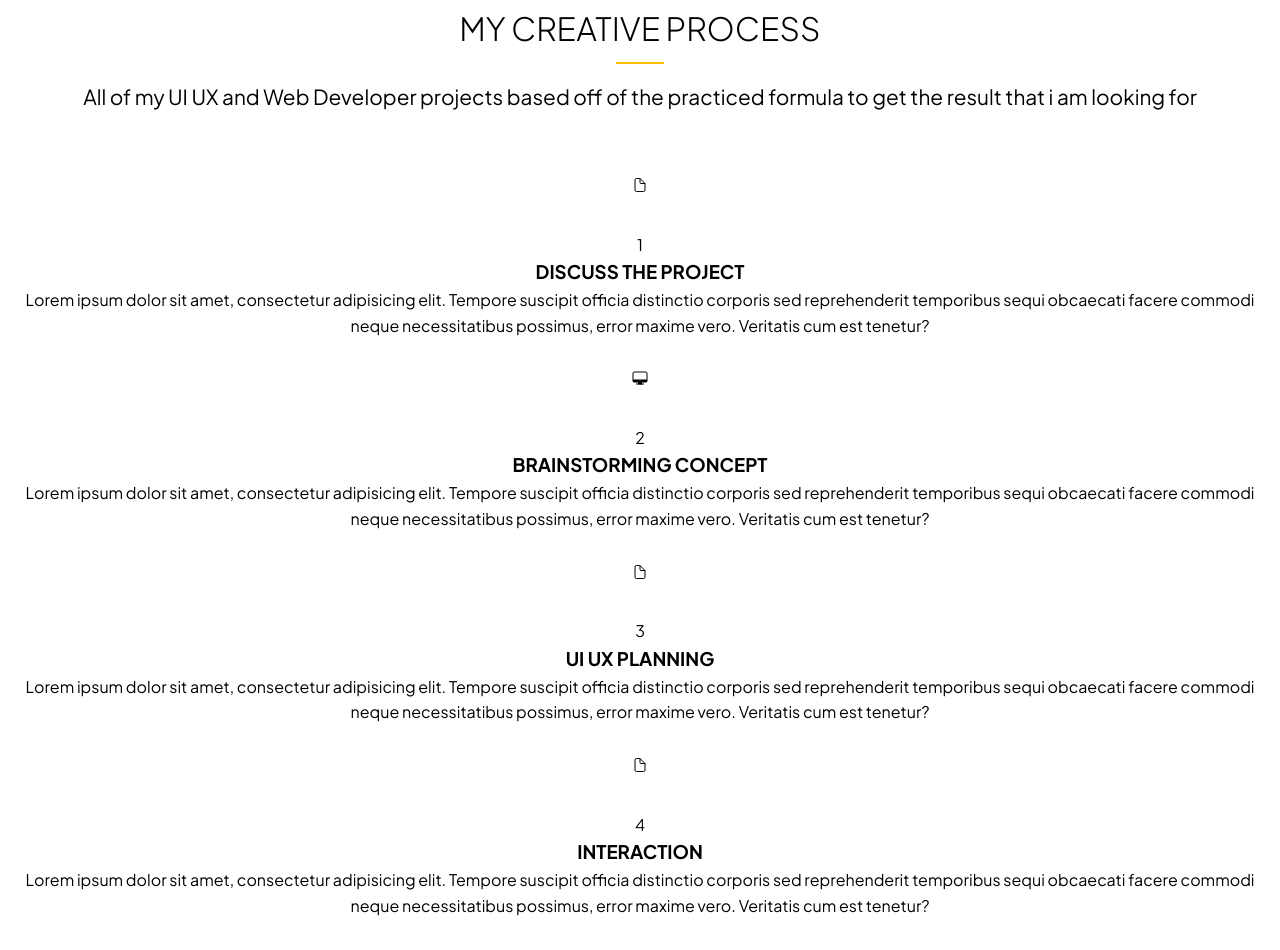
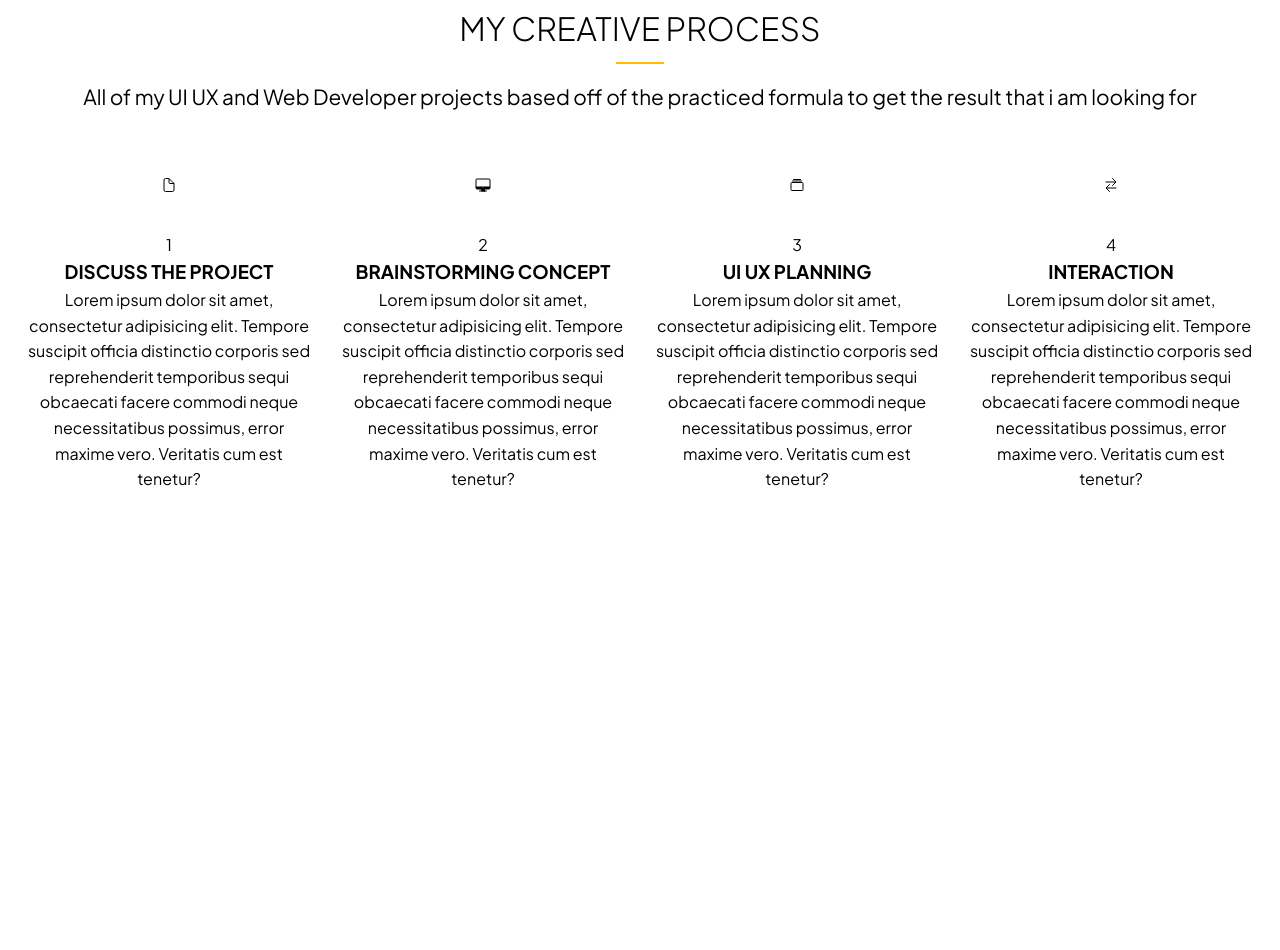
Before and after one commit to nuhptr/portofolio-scss, a website: page index.html in a window 1280 px wide. Shown: the part 1594-2544 px from the top of the page. After the commit the page ends 2118 px from the top, so only its background shows below. Drawn offline with nearby package versions, Linux system fonts and the light colour scheme.

Commit message:
update scss

```diff
--- a/index.html
+++ b/index.html
@@ -172,7 +172,7 @@
             </p>
           </div>
           <div>
-            <ion-icon name="document-outline" class="process--icon my-2 fas">
+            <ion-icon name="albums-outline" class="process--icon my-2 fas">
             </ion-icon>
             <div class="clr"></div>
             <div class="process--step">3</div>
@@ -185,7 +185,10 @@
             </p>
           </div>
           <div>
-            <ion-icon name="document-outline" class="process--icon my-2 fas">
+            <ion-icon
+              name="swap-horizontal-outline"
+              class="process--icon my-2 fas"
+            >
             </ion-icon>
             <div class="process--step">4</div>
             <div class="clr"></div>
--- a/scss/main.scss
+++ b/scss/main.scss
@@ -148,4 +148,12 @@ img {
     }
 
     // Home Section c
+    &-c {
+        .process {
+            display: grid;
+            grid-template-columns: repeat(4, 1fr);
+            gap: 1.5rem;
+            text-align: center;
+        }
+    }
 }
```
Also changed, not shown: dist/css/main.css, 1 other file.
